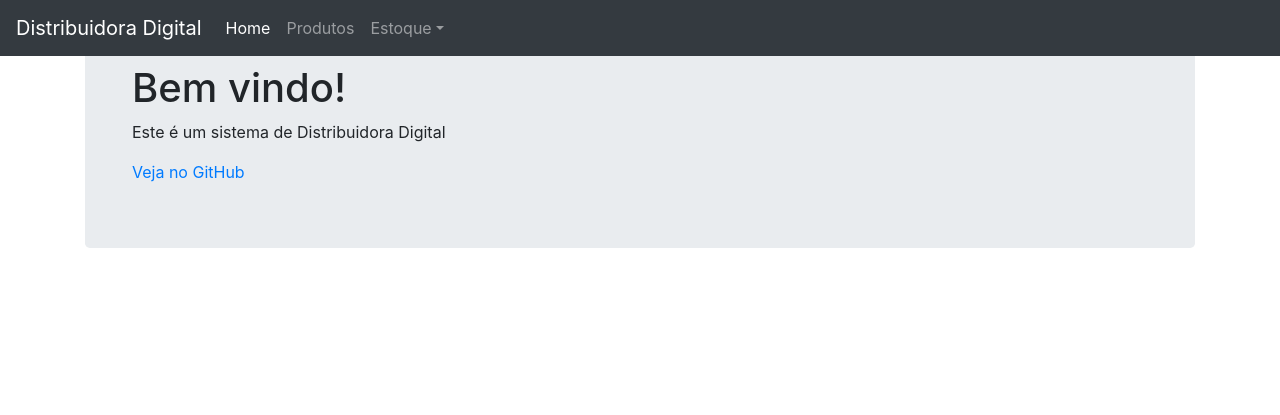
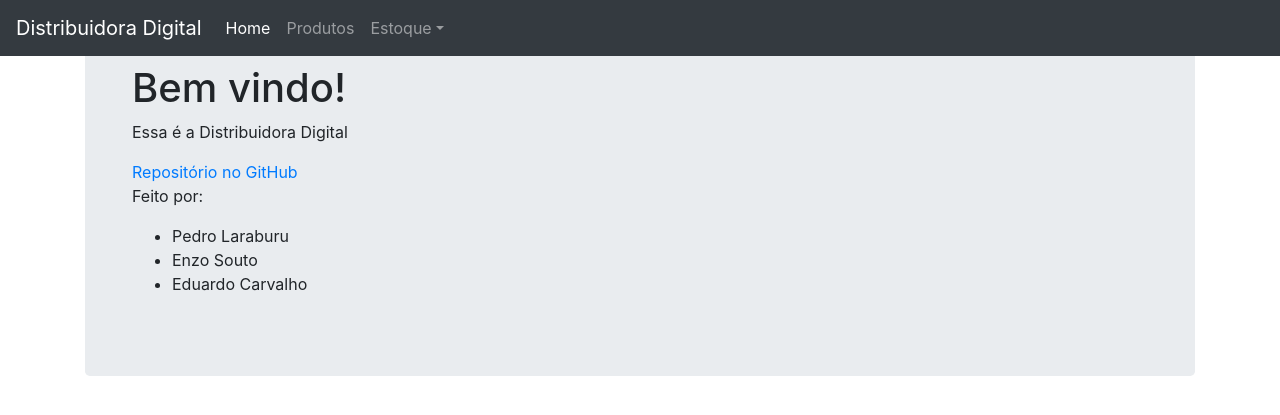
Before and after one commit to pedrolaraburu/distribuidora-digital, a Django app: page / in a window 1280 px wide. Shown: the top 415 px of the page. Run offline with Django 4.2, Linux system fonts and the light colour scheme; some libraries are stand-ins or nearby versions.

Commit message:
Mudanças para apresentação

```diff
--- a/projeto/core/templates/includes/nav.html
+++ b/projeto/core/templates/includes/nav.html
@@ -22,7 +22,7 @@
 <body>
 
 <nav class="navbar navbar-expand-md navbar-dark bg-dark fixed-top">
-    <a class="navbar-brand" href="#">Distribuidora Digital</a>
+    <a class="navbar-brand" href="{% url 'core:index' %}">Distribuidora Digital</a>
     <button class="navbar-toggler" type="button" data-toggle="collapse" data-target="#navbarsExampleDefault" aria-controls="navbarsExampleDefault" aria-expanded="false" aria-label="Toggle navigation">
         <span class="navbar-toggler-icon"></span>
     </button>
--- a/projeto/core/templates/index.html
+++ b/projeto/core/templates/index.html
@@ -5,8 +5,14 @@
 <div class="jumbotron">
     <div class="container">
         <h1>Bem vindo!</h1>
-        <p>Este é um sistema de Distribuidora Digital</p>
-        <a href="https://github.com/pedrolaraburu/distribuidora-digital">Veja no GitHub</a>
+        <p>Essa é a Distribuidora Digital</p>
+        <a href="https://github.com/pedrolaraburu/distribuidora-digital">Repositório no GitHub</a>
+        <p>Feito por:</p>
+        <ul>
+            <li strong>Pedro Laraburu</li>
+            <li>Enzo Souto</li>
+            <li>Eduardo Carvalho</li>
+        </ul>
     </div>
 </div>
 {% endblock content %}
```
